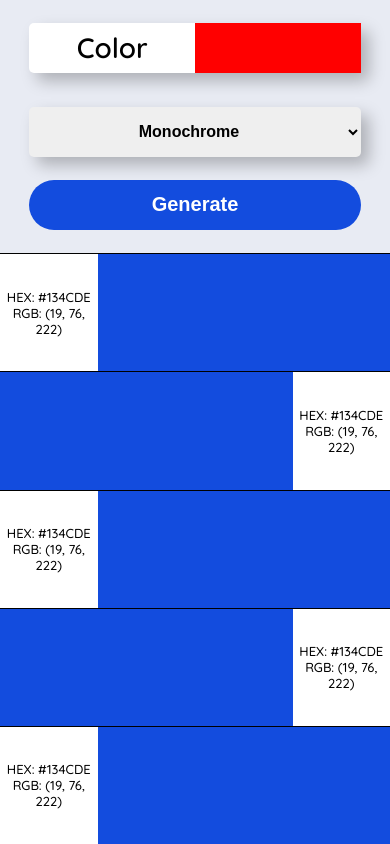
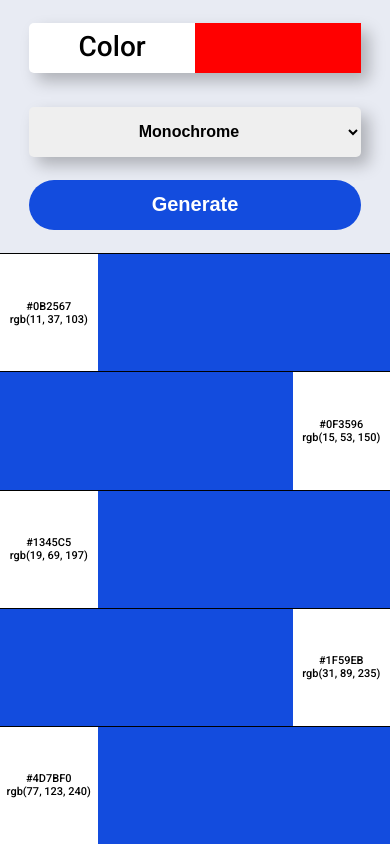
Before and after one commit to TiberiuBuzas/Color-Scheme-Generator, a plain HTML site: page index.html in a window 390 px wide. Drawn offline with nearby package versions, Linux system fonts and the light colour scheme.

Commit message:
Responsive Design & Animations

```diff
--- a/index.html
+++ b/index.html
@@ -3,7 +3,7 @@
 <head>
     <meta charset="UTF-8">
     <meta http-equiv="X-UA-Compatible" content="IE=edge">
-    <meta name="viewport" content="width=device-width, initial-scale=1.0">
+    <meta name="viewport" content="width=device-width, initial-scale=1, user-scalable=no">
     <link rel="stylesheet" href="style.css">
     <script src="https://cdnjs.cloudflare.com/ajax/libs/gsap/3.11.3/gsap.min.js" defer></script>
     <script src="script.js" defer></script>
@@ -35,43 +35,54 @@
 
 
     <section class="colorPallet">
+        <div class="color colorGsap">
+            <div class="colorCard">
+                <div class="colorFenster"></div>
+                <div class="colorCardText animationToRight">
+                    <h2 class="hexH2">#0B2567</h2>
+                    <h2 class="rgbH2">rgb(11, 37, 103)</h2>
+                </div>
+            </div>
+        </div>
+
+
         <div class="color">
-            <div class="colorCard colorGsap">
+            <div class="colorCard">
                 <div class="colorFenster"></div>
-                <h2 class="hexH2">HEX: #134CDE</h2>
-                 <h2 class="rgbH2">RGB: (19, 76, 222)</h2>
+                <div class="colorCardText animationToLeft">
+                    <h2 class="hexH2">#0F3596</h2>
+                    <h2 class="rgbH2">rgb(15, 53, 150)</h2>
+                </div>
             </div>
         </div>
 
         <div class="color">
             <div class="colorCard">
                 <div class="colorFenster"></div>
-                <h2 class="hexH2">HEX: #134CDE</h2>
-                 <h2 class="rgbH2">RGB: (19, 76, 222)</h2>
+                <div class="colorCardText animationToRight">
+                    <h2 class="hexH2">#1345C5</h2>
+                    <h2 class="rgbH2">rgb(19, 69, 197)</h2>
+                </div>
             </div>
         </div>
 
         <div class="color">
             <div class="colorCard">
                 <div class="colorFenster"></div>
-                <h2 class="hexH2">HEX: #134CDE</h2>
-                 <h2 class="rgbH2">RGB: (19, 76, 222)</h2>
+                <div class="colorCardText animationToLeft">
+                    <h2 class="hexH2">#1F59EB</h2>
+                    <h2 class="rgbH2">rgb(31, 89, 235)</h2>
+                </div>
             </div>
         </div>
 
         <div class="color">
             <div class="colorCard">
                 <div class="colorFenster"></div>
-                <h2 class="hexH2">HEX: #134CDE</h2>
-                 <h2 class="rgbH2">RGB: (19, 76, 222)</h2>
-            </div>
-        </div>
-
-        <div class="color">
-            <div class="colorCard">
-                <div class="colorFenster"></div>
-                <h2 class="hexH2">HEX: #134CDE</h2>
-                 <h2 class="rgbH2">RGB: (19, 76, 222)</h2>
+                <div class="colorCardText animationToRight">
+                    <h2 class="hexH2">#4D7BF0</h2>
+                    <h2 class="rgbH2">rgb(77, 123, 240)</h2>
+                </div>
             </div>
         </div>
     </section>
--- a/script.js
+++ b/script.js
@@ -3,61 +3,78 @@ const colorInput = document.getElementById("colorInput");
 const schemesInput = document.getElementById("schemes");
 const colorFenster = document.getElementsByClassName("colorFenster");
 const colors = document.getElementsByClassName("color");
+const colorCards = document.getElementsByClassName("colorCard");
 const hexH2 = document.getElementsByClassName("hexH2");
 const rgbH2 = document.getElementsByClassName("rgbH2");
 
 
-/*
-let a = true;
 
-const loop = () =>
-{
-    if(a){
-    setTimeout(()=>{
-
-        for(let i=0; i<colors.length; i++){
-            const randomR = Math.floor(Math.random() * 256);
-            const randomG = Math.floor(Math.random() * 256);
-            const randomB = Math.floor(Math.random() * 256);
-
-
-            colors[i].style.backgroundColor = `rgb(${randomR},${randomG},${randomB})`;
-        }
-
-        window.requestAnimationFrame(loop);
-
-    },2000)
-    }
+for(let coloCard of colorCards){
+    coloCard.addEventListener("click", (e)=>{
+        // copy to Clipboard the textContent of the clicked element
+        let text = e.target.textContent;
+        console.log(text);
+        navigator.clipboard.writeText(text);
+    })
 }
-loop();
-*/
 
 button.addEventListener("click", ()=>{
-    //a=false;
 
     fetch(`https://www.thecolorapi.com/scheme?hex=${colorInput.value.slice(1)}&mode=${schemesInput.value}&count=5`)
         .then( (response) => response.json())
         .then( (data) => {
 
             for(let i = 0; i<colors.length; i++){
+
                 colors[i].style.backgroundColor = data.colors[i].hex.value;
                 colorFenster[i].style.backgroundColor = data.colors[i].hex.value;
 
-                hexH2[i].textContent = "HEX: " + data.colors[i].hex.value;
-                rgbH2[i].textContent = "RGB: " + data.colors[i].rgb.value.slice(3);
-                //rgbH2[i].textContent = data.colors[i].rgb.value;
+                hexH2[i].textContent = data.colors[i].hex.value;
+                rgbH2[i].textContent = data.colors[i].rgb.value;
+
             }
 
+
             /* Animate the colorCards with GSAP */
-            gsap.from(".colorCard", {
-                opacity: 0,
-                y: 500,
-                duration: 3,
-                ease: "back.out(1)"
-            });
+            let durationTime = 2;
+
+            for(let i=0; i < colorCards.length; i++){
+                durationTime += 0.1;
+
+                if(window.innerWidth > 1300){
+                    gsap.from(colorCards[i], {
+                        opacity: 0,
+                        y: 500,
+                        duration: durationTime,
+                        ease: "back.out(1)"
+                    });
+                }
+            }
+
+
+
+
+            if(window.innerWidth < 1300){
+
+                // Animate text to right
+                gsap.from(".animationToRight", {
+                    opacity: 0,
+                    x: -150,
+                    duration: 1.5,
+                    ease: "power"
+                })
+
+                // animate text to left
+                gsap.from(".animationToLeft", {
+                    opacity: 0,
+                    x: 150,
+                    duration: 1.5,
+                    ease: "power"
+                })
+
+
+            }
 
         });
+
 })
-
-
-//gsap.to(".colorGsap", {duration: 2, x:300, backgroundColor: "#560563", borderRadius: "20%", border: "5px solid white", ease: "back"});
--- a/style.css
+++ b/style.css
@@ -1,6 +1,4 @@
-@import url('https://fonts.googleapis.com/css2?family=Kanit:wght@100;300;400;600;900&display=swap');
-@import url('https://fonts.googleapis.com/css2?family=Montserrat:wght@400;500&display=swap');
-@import url('https://fonts.googleapis.com/css2?family=Quicksand:wght@300;400;500;600;700&display=swap');
+@import url('https://fonts.googleapis.com/css2?family=Roboto:wght@300;400;500;700&display=swap');
 
 /*==================== VARIABLES CSS ====================*/
 :root{
@@ -15,14 +13,13 @@
     box-sizing: border-box;
 }
 
-body{
+html,body{
     width: 100%;
     height: 100%;
     text-align: center;
     background-color: var(--background-color);
-    overflow: hidden;
-    /* font-family: 'Kanit', sans-serif; */
-    font-family: 'Quicksand', sans-serif;
+    overflow-x: hidden;
+    font-family: 'Roboto', sans-serif;
 }
 
 /* ==================== Nav Bar ==================== */
@@ -41,12 +38,10 @@ body{
   background-color: #fff;
   box-shadow: 1em 1em 1em rgba(0, 0, 0, .25);
   padding: 0;
-  text-align: center;
 }
 .inputColorCard h1 {
-  font-weight: 700;
+  font-weight: 500;
   font-size: 2rem;
-  padding-top: 5px;
 }
 
 input[type=color]{
@@ -58,6 +53,7 @@ input[type=color]{
   width: 150px;
   height: 135px;
   cursor: pointer;
+  margin-bottom: 12px;
 }
 /*======= Copied from Codepen Lee Martin =========*/
 *:focus{
@@ -105,7 +101,7 @@ input[type=color]{
   background-color: var(--btnColor);
   color: #fff;
   font-size: 20px;
-  font-weight: 600;
+  font-weight: 700;
   border-radius: 50%;
   transition: .4s ease;
 }
@@ -146,21 +142,29 @@ input[type=color]{
   margin: 0 auto;
   background-color: #fff;
 }
-.colorCard:hover{
-  cursor: pointer;
-/*box-shadow: 1em 1em 1em rgba(255, 255, 255, .25);*/
-}
-
 
 .colorFenster{
   width: 200px;
   height: 200px;
   background-color: var(--btnColor);
   align-self: center;
-  margin: 20px 0;
+  margin-top: 20px;
+  margin-bottom: 30px;
+  transition: .4s ease;
+}
+.colorFenster:hover{
+  cursor: pointer;
+  transform: scaleY(1.1);
 }
 
-
+.colorCardText{
+  width: 195px;
+  margin: 0 auto;
+  display: flex;
+  flex-direction: column;
+  align-items: flex-start;
+  font-size: 15px;
+}
 
 
 /* =========================== Media Queries ===========================*/
@@ -168,9 +172,6 @@ input[type=color]{
 
 /* Small screen width */
 @media (max-width: 1300px){
-  body{
-    overflow: auto;
-  }
 
   .inputColorCard{
     width: 150px;
@@ -188,12 +189,10 @@ input[type=color]{
     width: 100%;
     height: 20%;
     position: relative;
+    border-top: 1px solid;
+    border-right: none;
   }
 
-  .colorCard{
-    height: 100%;
-    width: 175px;
-  }
   .color:nth-child(odd) .colorCard{
     position: absolute;
     left: 0;
@@ -203,21 +202,22 @@ input[type=color]{
     right: 0;
   }
 
-  .color{
-    border-top: 1px solid;
-    border-right: none;
-  }
-
   .colorCard{
+    height: 100%;
+    width: 175px;
     min-width: 15%;
     display: flex;
     justify-content: center;
     align-items: center;
-  }
+}
   .colorCard h2{
     font-size: 16px;
-/*  font-weight: 600;*/
     font-weight: 500;
+    margin: 0 auto;
+  }
+
+  .colorCardText{
+    width: 100%;
   }
 }
 
@@ -229,14 +229,14 @@ input[type=color]{
     margin-bottom: 10px;
   }
   .inputColorCard h1 {
-    font-weight: 600;
+    font-weight: 500;
     font-size: 1.75rem;
-    padding-top: 2px;
   }
 
   input[type=color]{
     width: 150px;
     height: 115px;
+    margin-bottom: 10px;
   }
 }
 
@@ -264,6 +264,7 @@ input[type=color]{
     width: 50%;
     position: absolute;
     right: 0;
+    margin: 0;
   }
 
   .inputColorCard h1{
@@ -289,7 +290,14 @@ input[type=color]{
   .colorCard{
     width: 25%;
   }
+  .colorCardText{
+    width: 90%;
+    margin: 0 auto;
+  }
+
   .colorCard h2{
-    font-size: 13px;
+    font-size: 11px;
+    font-weight: 500;
+    margin: 0 auto;
   }
 }
```
